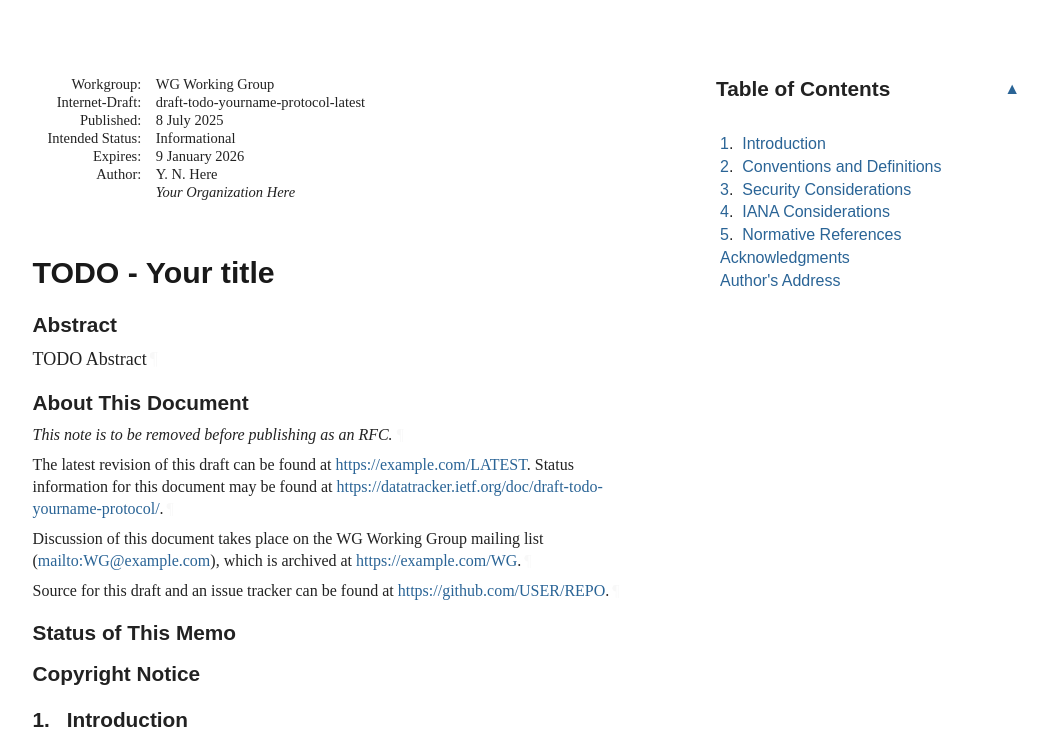
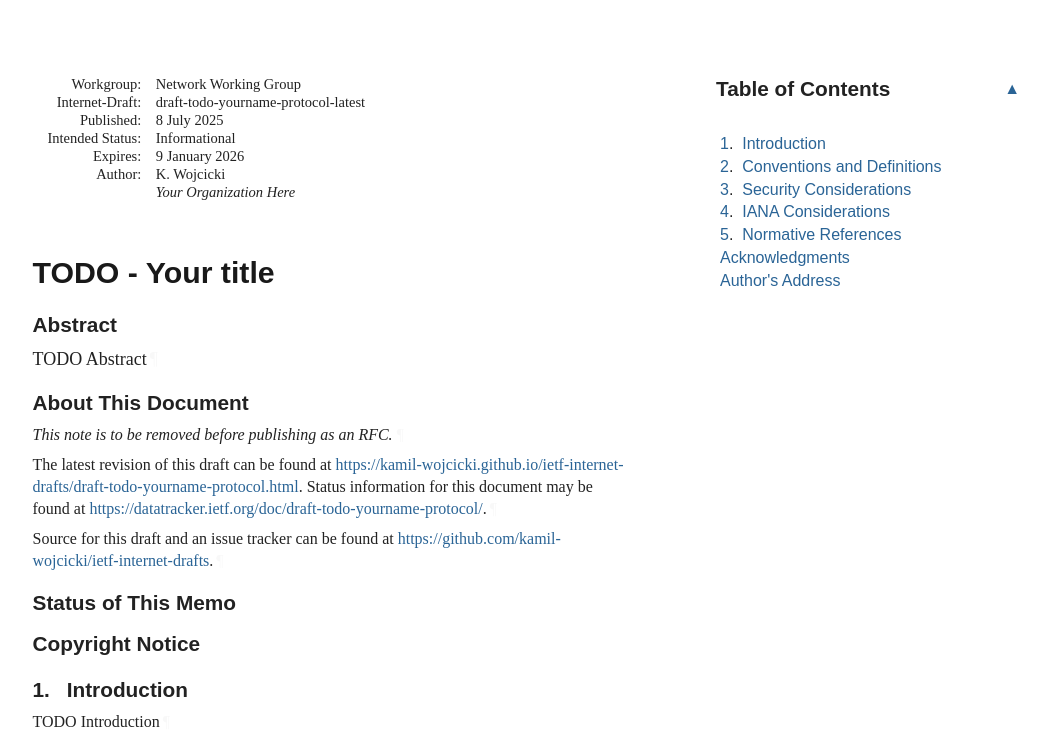
Before and after one commit to kamil-wojcicki/ietf-internet-drafts, a plain HTML site: page draft-todo-yourname-protocol.html in a window 1280 px wide. Shown: the top 738 px of the page, without its empty margins (92-1140 px from the left). Drawn offline with Linux system fonts and the light colour scheme; a web font is replaced by a local one.

Commit message:
Script updating gh-pages from 211c006. [ci skip]

```diff
--- a/draft-todo-yourname-protocol.html
+++ b/draft-todo-yourname-protocol.html
@@ -5,7 +5,7 @@
 <meta content="Common,Latin" name="scripts">
 <meta content="initial-scale=1.0" name="viewport">
 <title>TODO - Your title</title>
-<meta content="Your Name Here" name="author">
+<meta content="Kamil Wojcicki" name="author">
 <meta content="
        TODO Abstract
     " name="description">
@@ -1049,7 +1049,7 @@ svg :is([fill="white"], [fill^="#fff"]) {
 <td class="right">July 2025</td>
 </tr></thead>
 <tfoot><tr>
-<td class="left">Here</td>
+<td class="left">Wojcicki</td>
 <td class="center">Expires 9 January 2026</td>
 <td class="right">[Page]</td>
 </tr></tfoot>
@@ -1058,7 +1058,7 @@ svg :is([fill="white"], [fill^="#fff"]) {
 <div id="internal-metadata" class="document-information">
 <dl id="identifiers">
 <dt class="label-workgroup">Workgroup:</dt>
-<dd class="workgroup">WG Working Group</dd>
+<dd class="workgroup">Network Working Group</dd>
 <dt class="label-internet-draft">Internet-Draft:</dt>
 <dd class="internet-draft">draft-todo-yourname-protocol-latest</dd>
 <dt class="label-published">Published:</dt>
@@ -1072,7 +1072,7 @@ svg :is([fill="white"], [fill^="#fff"]) {
 <dt class="label-authors">Author:</dt>
 <dd class="authors">
 <div class="author">
-      <div class="author-name">Y. N. Here</div>
+      <div class="author-name">K. Wojcicki</div>
 <div class="org">Your Organization Here</div>
 </div>
 </dd>
@@ -1089,14 +1089,10 @@ svg :is([fill="white"], [fill^="#fff"]) {
       </h2>
 <p id="section-note.1-1">This note is to be removed before publishing as an RFC.<a href="#section-note.1-1" class="pilcrow">¶</a></p>
 <p id="section-note.1-2">
-        The latest revision of this draft can be found at <span><a href="https://example.com/LATEST">https://example.com/LATEST</a></span>.
+        The latest revision of this draft can be found at <span><a href="https://kamil-wojcicki.github.io/ietf-internet-drafts/draft-todo-yourname-protocol.html">https://kamil-wojcicki.github.io/ietf-internet-drafts/draft-todo-yourname-protocol.html</a></span>.
         Status information for this document may be found at <span><a href="https://datatracker.ietf.org/doc/draft-todo-yourname-protocol/">https://datatracker.ietf.org/doc/draft-todo-yourname-protocol/</a></span>.<a href="#section-note.1-2" class="pilcrow">¶</a></p>
-<p id="section-note.1-3">
-        Discussion of this document takes place on the
-        WG Working Group mailing list (<span><a href="mailto:WG@example.com">mailto:WG@example.com</a></span>),
-        which is archived at <span><a href="https://example.com/WG">https://example.com/WG</a></span>.<a href="#section-note.1-3" class="pilcrow">¶</a></p>
-<p id="section-note.1-4">Source for this draft and an issue tracker can be found at
-        <span><a href="https://github.com/USER/REPO">https://github.com/USER/REPO</a></span>.<a href="#section-note.1-4" class="pilcrow">¶</a></p>
+<p id="section-note.1-3">Source for this draft and an issue tracker can be found at
+        <span><a href="https://github.com/kamil-wojcicki/ietf-internet-drafts">https://github.com/kamil-wojcicki/ietf-internet-drafts</a></span>.<a href="#section-note.1-3" class="pilcrow">¶</a></p>
 </section>
 <div id="status-of-memo">
 <section id="section-boilerplate.1">
@@ -1237,11 +1233,11 @@ appear in all capitals, as shown here.<a href="#section-2-1" class="pilcrow">¶<
 <a href="#name-authors-address" class="section-name selfRef">Author's Address</a>
       </h2>
 <address class="vcard">
-        <div dir="auto" class="left"><span class="fn nameRole">Your Name Here</span></div>
+        <div dir="auto" class="left"><span class="fn nameRole">Kamil Wojcicki</span></div>
 <div dir="auto" class="left"><span class="org">Your Organization Here</span></div>
 <div class="email">
 <span>Email:</span>
-<a href="mailto:your.email@example.com" class="email">your.email@example.com</a>
+<a href="mailto:93356804+kamil-wojcicki@users.noreply.github.com" class="email">93356804+kamil-wojcicki@users.noreply.github.com</a>
 </div>
 </address>
 </section>
```
Also changed, not shown: draft-todo-yourname-protocol.txt.
